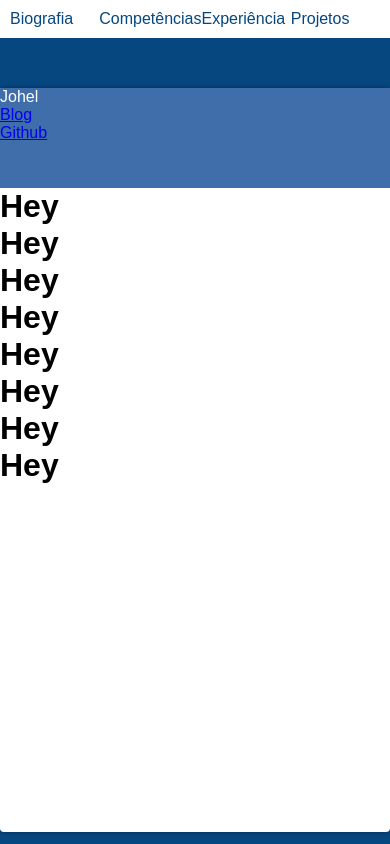
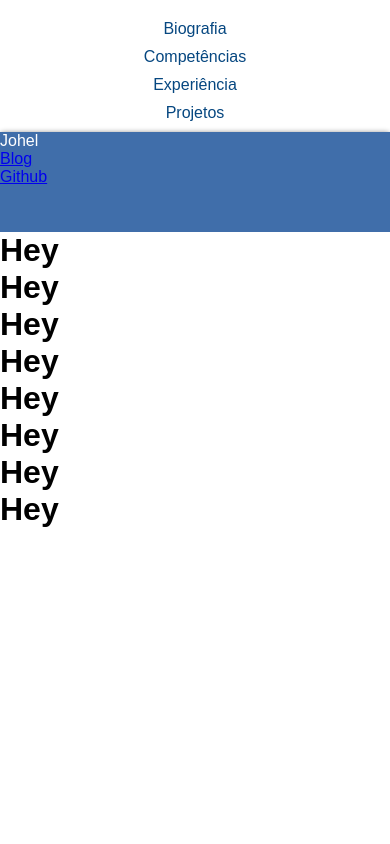
Before and after one commit to johel/flexbox-playground, a website: page curriculo.html in a window 390 px wide. Shown: the top 844 px of the page. Drawn offline with Linux system fonts and the light colour scheme.

Commit message:
responsividade do menu de navegação esboçada

```diff
--- a/css/curriculo.css
+++ b/css/curriculo.css
@@ -22,13 +22,14 @@ body{
 	list-style: none;
 	display:flex;
 	/*border:2px solid green;*/
-
+	/*justify-content: center;*/
 }
 
 .nav-item{
 	/*display:block;*/
 	flex:1;
 	/*border: 1px solid green;*/
+	text-align: center;
 }
 
 .nav-item a:link,
@@ -45,6 +46,26 @@ body{
 	color:#0854C7;
 }
 
+
+/* Small phones to small tablets: from 481px to 767px */
+@media all and (max-width: 767px) {
+	.nav-list{
+		flex-wrap:wrap;
+	}
+
+	.nav-item{
+		/*border: 2px solid #EDEDF4;*/
+		flex: 1 1 50%;
+		margin-top:10px;
+	}
+}
+
+/* Small phones: from 0 to 480px */
+@media all and (max-width: 481px) {
+	.nav-item{
+		flex: 1 1 100%;
+	}
+}
 
 /******************************************************************
                     content
@@ -70,6 +91,13 @@ body{
 	border-radius: 4px;
 }
 
+/* Quando alcança 940px que é a largura do CV */
+@media all and (max-width: 940px) {
+	.bg-container{
+		padding:0;
+	}
+}
+
 /******************************************************************
                     biography
 *******************************************************************/
```
